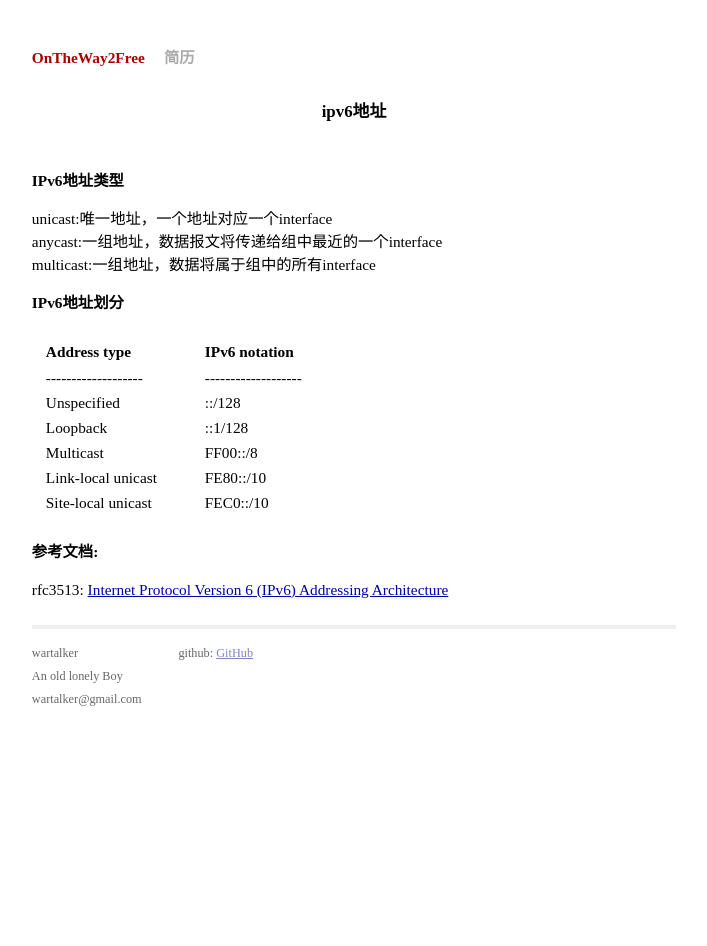
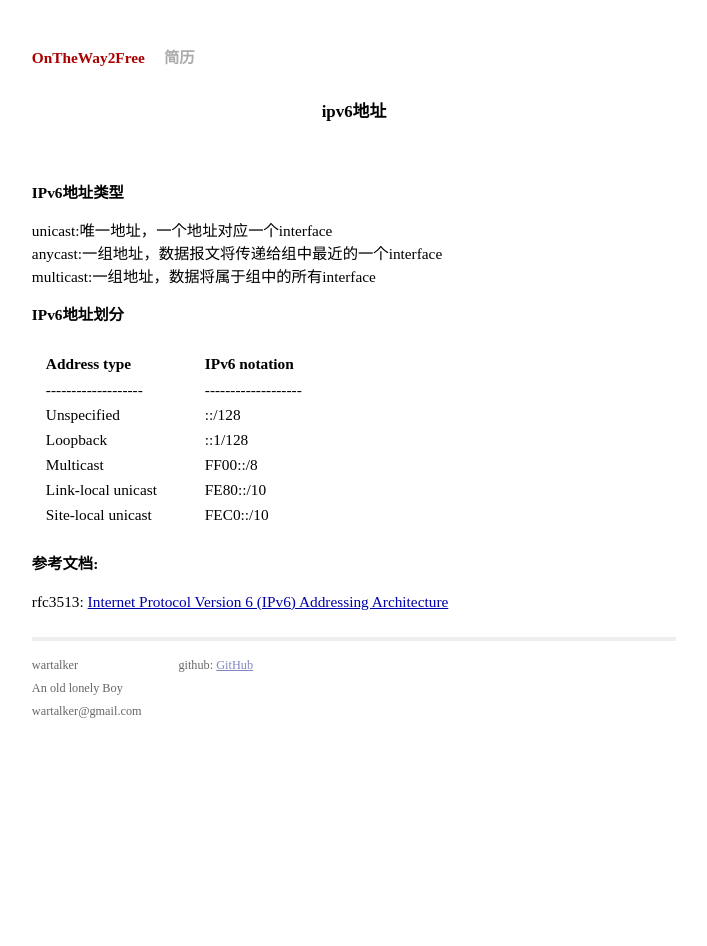
Before and after one commit to alone-walker/alone-walker.github.com, a Jekyll site: the page built from _posts/2013-08-22-ip6-address.md, in a window 1280 px wide. Shown: the whole page, without its empty margins (286-993 px from the left). Built offline with Jekyll 4.4.1, drawn with Linux system fonts in a browser that asks for light colours; Markdown is read by kramdown in place of the engine named in the settings.

Commit message:
main.css

```diff
--- a/css/main.css
+++ b/css/main.css
@@ -129,6 +129,10 @@ ul.posts span {
 /*****************************************************************************/
 
 /* standard */
+.post {
+    padding-top: 12px;
+}
+
 .post pre {
   border: 1px solid #ddd;
   background-color: #eef;
@@ -163,10 +167,5 @@ ul.posts span {
 .post table {
     padding-top: 12px;
     padding-bottom: 12px;
+    font-weight: normal;
 }
-
-/*
-.post {
-    padding-top: 12px;
-}
-*/
```
